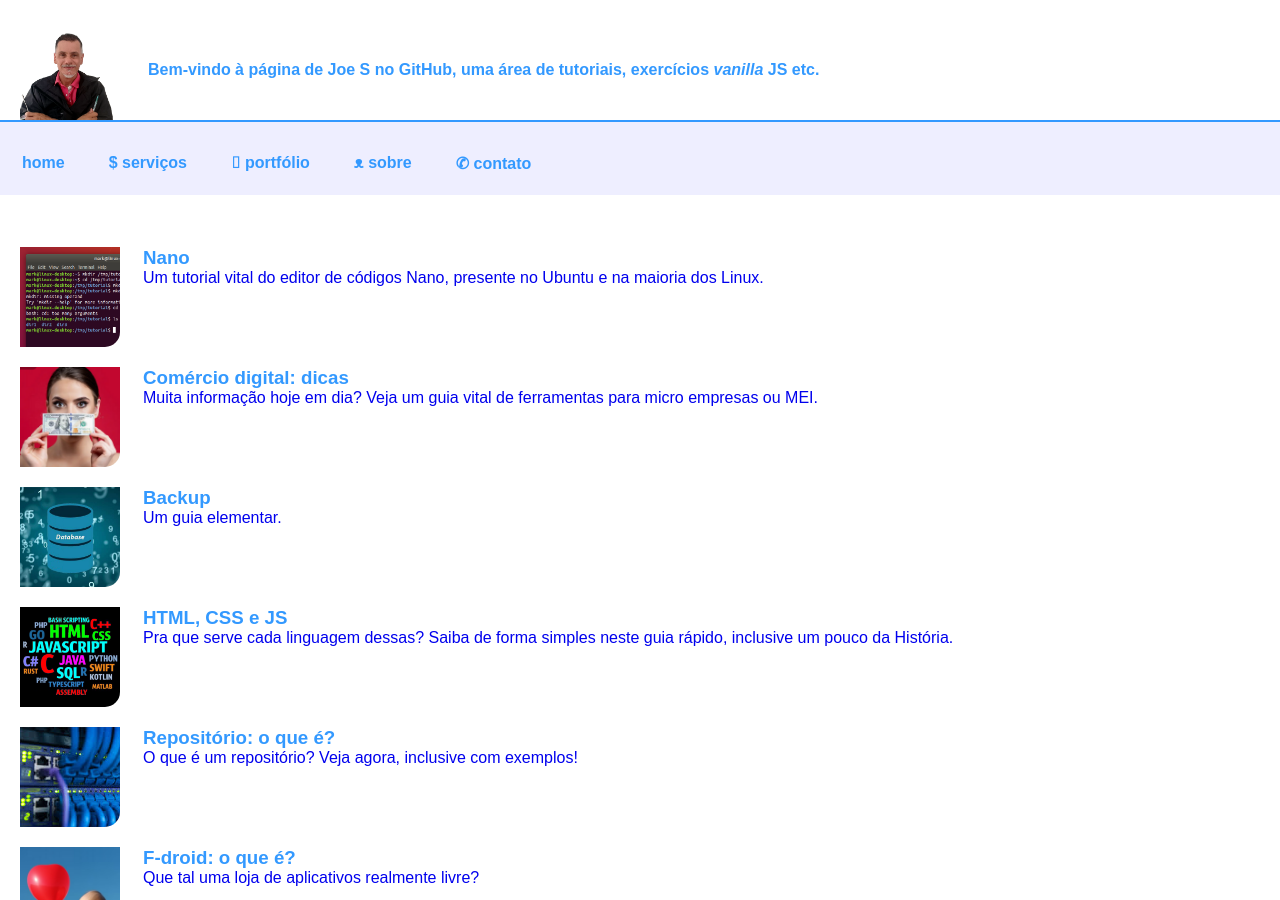
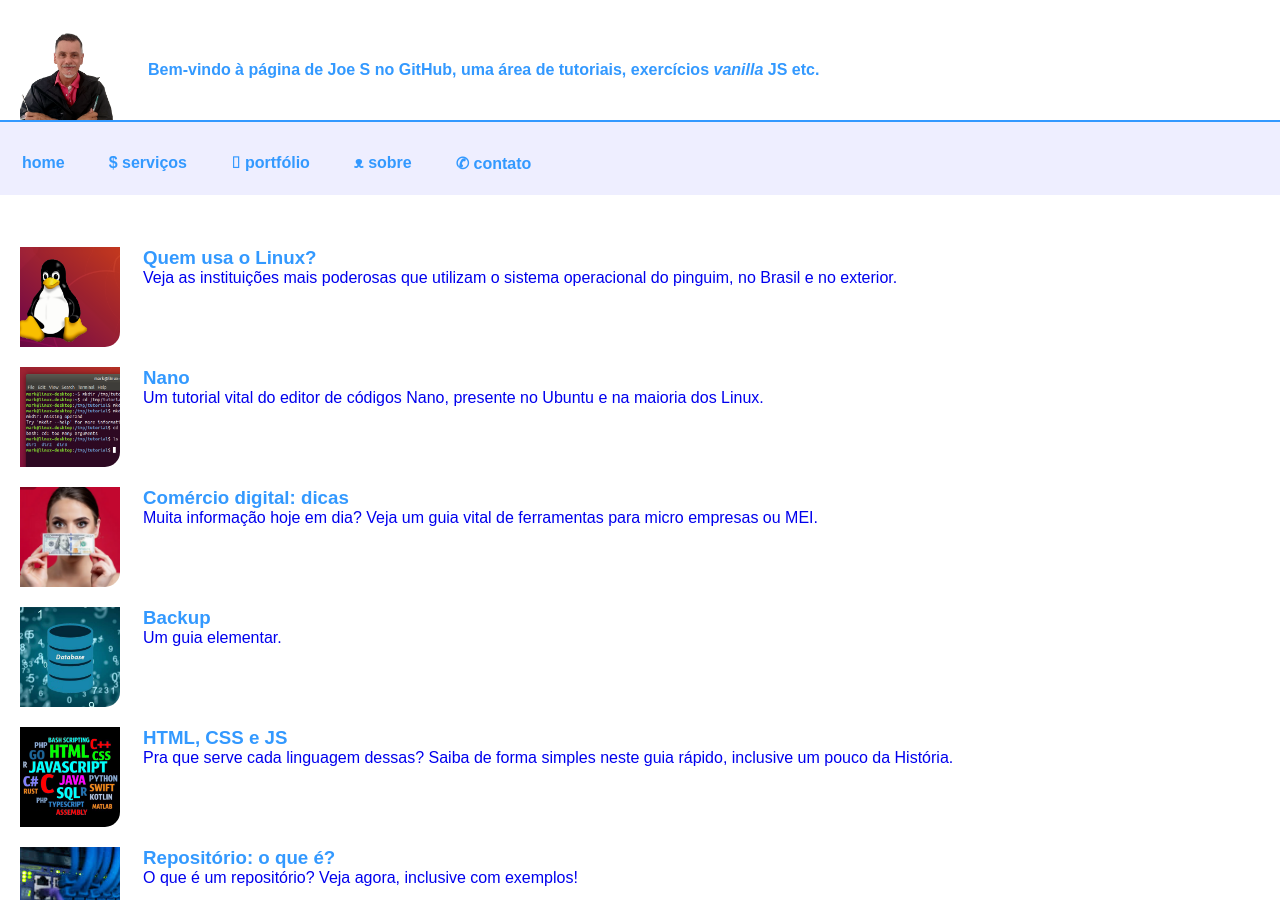
Before and after one commit to Joesynth/joesynth.github.io, a Jekyll site: the page built from index.html, in a window 1280 px wide and 900 px high. Built offline with Jekyll 4.4.1, drawn with Linux system fonts in a browser that asks for light colours.

Commit message:
Update artigo.json

```diff
--- a/_data/artigo.json
+++ b/_data/artigo.json
@@ -1,4 +1,10 @@
 [
+  {
+    "href": "quem-usa-linux.html",
+    "src": "image/linux.png",
+    "h3": "Quem usa o Linux?",
+    "p": "Veja as instituições mais poderosas que utilizam o sistema operacional do pinguim, no Brasil e no exterior."
+  },
   {
     "href": "nano-editor-de-codigos.html",
     "src": "image/cli.png",
```
